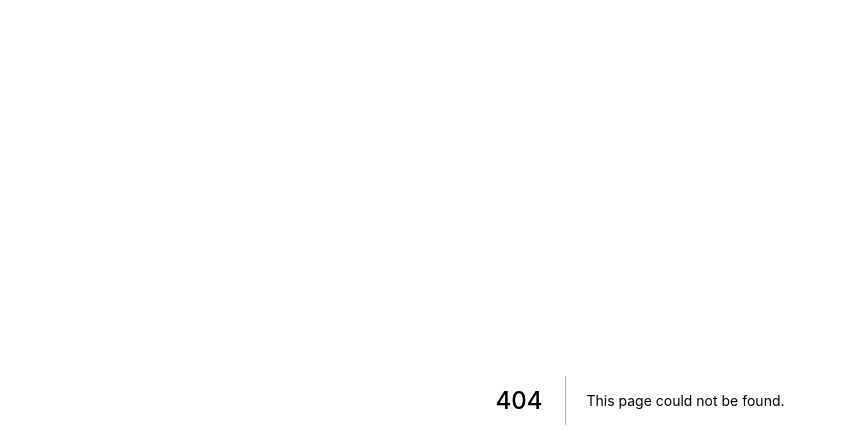
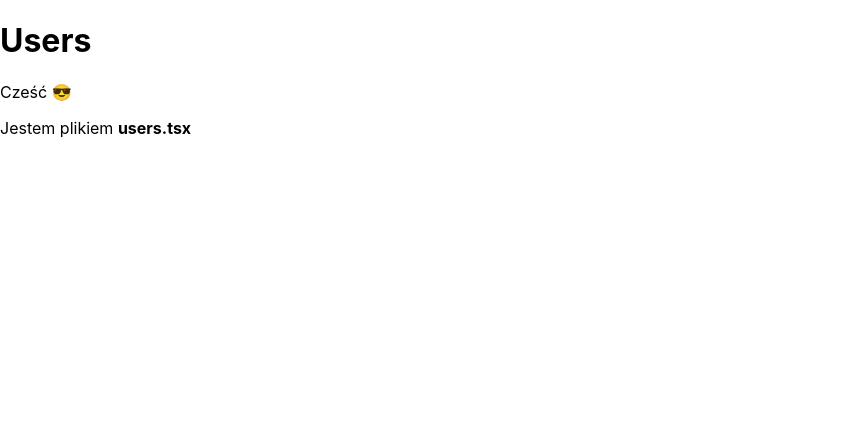
Before and after one commit to kanapka94/zakrecony-stolik, a Next.js app: page /users in a window 1280 px wide. Before the commit this address had no page. Shown: the top 448 px of the page, without its empty margins (0-846 px from the left). Built offline with nearby package versions, Linux system fonts and the light colour scheme.

Commit message:
Homework 1

```diff
--- /dev/null
+++ b/pages/users.tsx
@@ -0,0 +1,9 @@
+const UsersPage = () => {
+    return <main>
+        <h1>Users</h1>
+        <p>Cześć 😎</p>
+        <p>Jestem plikiem <strong>users.tsx</strong></p>
+    </main>
+}
+
+export default UsersPage;
```
Also changed, not shown: pages/index.tsx (+8 -0 lines), pages/users/index.tsx (added, +9 -0 lines).
